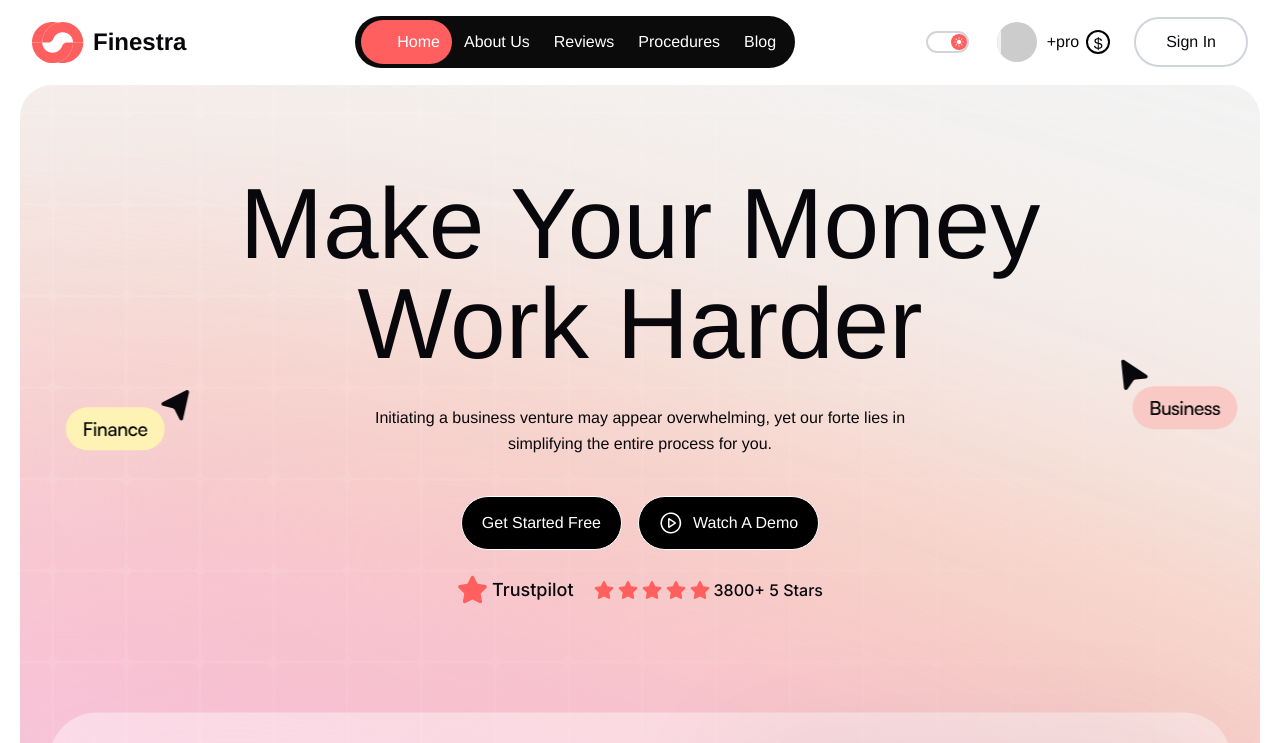
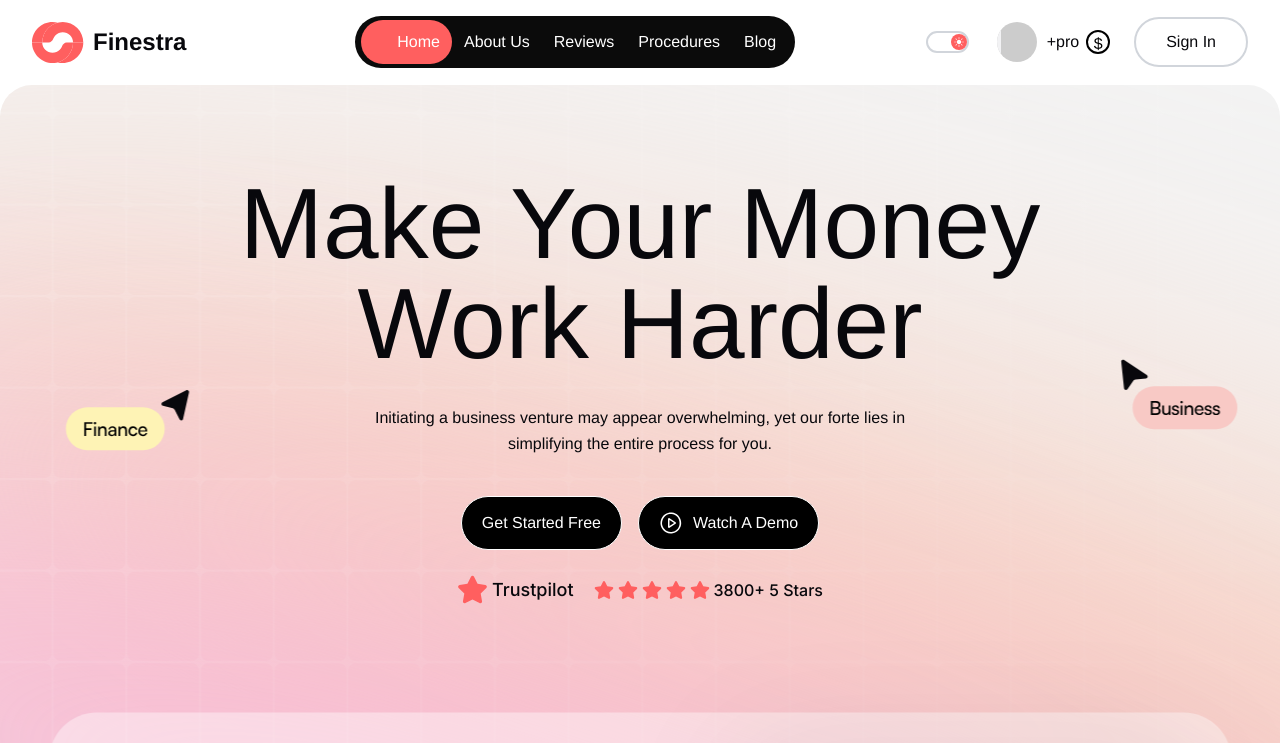
Before and after one commit to MostafaKamalAsif/Finestra, a React (Vite) app: page / in a window 1280 px wide. Shown: the top 743 px of the page. Built offline with nearby package versions, Linux system fonts and the light colour scheme.

Commit message:
lg complete

```diff
--- a/src/Components/Container.jsx
+++ b/src/Components/Container.jsx
@@ -2,7 +2,7 @@ import React from 'react'
 
 const Container = ({children,className}) => {
   return (
-    <div className={`max-w-[520px] md:max-w-[680px] lg:max-w-[1296px] m-auto ${className}`}>{children}</div>
+    <div className={`max-w-[500px] md:max-w-[720px] lg:max-w-[1400px] m-auto ${className}`}>{children}</div>
   )
 }
 
--- a/src/Components/Layouts.jsx/AccountTransfer.jsx
+++ b/src/Components/Layouts.jsx/AccountTransfer.jsx
@@ -8,11 +8,13 @@ import { HiUsers } from "react-icons/hi2";
 import { FaRegLifeRing } from "react-icons/fa";
 import { HiViewColumns } from "react-icons/hi2";
 import AccountCard from "../AccountCard";
+import Container from "../Container";
 const AccountTransfer = () => {
   return (
     <>
       <div className="my-3.5 ">
-        <div className="pt-16 pb-[100px] px-2.5 md:pt-32 md:pb-[140px] md:px-[106px] bg-[#F8F8F8] dark:bg-[#1A1A1A] mix-w-[520px] md:max-w-[680px] lg:max-w-[1400px] m-auto rounded-3xl">
+        <Container>
+        <div className="pt-16 pb-[100px] px-2.5 md:pt-32 md:pb-[140px] md:px-[106px] bg-[#F8F8F8] dark:bg-[#1A1A1A]  m-auto rounded-3xl">
           {/* Account transfer  */}
           <Flex className={"gap-x-[100px] max-w-[1188px] md:pb-[100px]"}>
             <div className="w-[545px]">
@@ -60,7 +62,7 @@ const AccountTransfer = () => {
           </Flex>
 
           {/* Key Reasons to Choose Us  */}
-          <Flex className={"justify-between pt-12 md:pt-0 pb-[65px]"}>
+          <Flex className={"justify-between max-w-[1202px] m-auto pt-12 md:pt-0 pb-[65px]"}>
             <h2 className="text-TextColor text-4xl md:text-[72px] font-bold leading-[100%] capitalize md:w-[600px]">
               Key Reasons to Choose Us
             </h2>
@@ -71,7 +73,8 @@ const AccountTransfer = () => {
           </Flex>
 
           {/* Clints card  */}
-          <Flex className={"  justify-between"}>
+          <div className="max-w-[1188px] m-auto">
+          <Flex className={"   justify-between"}>
             <ClientsCard
               numbers={"20"}
               ratio={"K"}
@@ -107,7 +110,9 @@ const AccountTransfer = () => {
               <span className="text-[18px]">Experience</span>
             </ClientsCard>
           </Flex>
+          </div>
         </div>
+        </Container>
       </div>
     </>
   );
--- a/src/Components/Layouts.jsx/Banner.jsx
+++ b/src/Components/Layouts.jsx/Banner.jsx
@@ -3,16 +3,18 @@ import Flex from '../Flex'
 import Button from '../Button'
 import { VscPlayCircle } from "react-icons/vsc";
 import { FaStar } from "react-icons/fa";
+import Container from '../Container';
 
 const Banner = () => {
   return (
     <>
-    <div className="px-5 pb-7.5 ">
+    <div className=" ">
+      <Container>
     <div className="bg-[url(/src/assets/Banner.svg)] bg-center bg-cover bg-no-repeat
                       pt-12 sm:pt-16 md:pt-20 lg:pt-[88px]
                       pb-[250px] sm:pb-[350px] md:pb-[450px] lg:pb-[536px]
                       rounded-2xl sm:rounded-3xl lg:rounded-4xl
-                      dark:invert mix-w-[520px] md:max-w-[680px] lg:max-w-[1400px] m-auto ">
+                      dark:invert ">
 
     {/* Heading with fade-in animation */}
     <h1 className='md:w-[900px] md:m-auto text-[40px]  md:text-[100px] leading-[100%] text-center font-medium text-TextColor  animate-fade-in-up dark:text-[#08080C]'>
@@ -56,6 +58,7 @@ const Banner = () => {
     </Flex>
 
     </div>
+    </Container>
     </div>
     </>
   )
--- a/src/Components/Layouts.jsx/Footer.jsx
+++ b/src/Components/Layouts.jsx/Footer.jsx
@@ -10,7 +10,7 @@ const Footer = () => {
     <>
     <div className="bg-[url(/src/assets/Footer.svg)] bg-center bg-cover bg-no-repeat pt-12 md:pt-[86px] pb-[46px] overflow-hidden  rounded-4xl dark:invert filter">
 
-    <Container>
+    <div className='max-w-[500px] md:max-w-[720px]  lg:max-w-[1296px] m-auto'>
       {/* Top part  */}
         <Flex className={'flex justify-between pb-[60px] md:pb-[120px] '}>
             <h2 className='text-[24px] md:text-[80px] font-medium text-TextColor dark:text-[#08080C] scroll-reveal-left'>Let's Sit &Talk</h2>
@@ -84,7 +84,7 @@ const Footer = () => {
           </div>
         </Flex>
 
-    </Container>
+    </div>
     </div>
     </>
   )
--- a/src/Components/Layouts.jsx/Header.jsx
+++ b/src/Components/Layouts.jsx/Header.jsx
@@ -8,6 +8,7 @@ import { MdOutlineMedicalServices } from "react-icons/md";
 import { HiMenuAlt3, HiX } from "react-icons/hi";
 import Mode from '../Mode';
 import Flex from '../Flex';
+import Container from '../Container';
 
 const Header = ({ scrollToSection, refs }) => {
   const [active, setActive] = useState('Home');
@@ -28,8 +29,10 @@ const Header = ({ scrollToSection, refs }) => {
   };
 
   return (
+    <>
     <header className='bg-white dark:bg-gray-900 animate-fade-in-down sticky top-0 z-50'>
-      <div className="flex max-w-[520px] md:max-w-[680px] lg:max-w-[1400px] m-auto pt-[13px] pb-3.5 px-4 md:px-6 lg:px-8 justify-between items-center">
+      <Container>
+      <div className="flex  max-w-[500px] md:max-w-[720px] lg:max-w-[1400px] mx-auto pt-[13px] pb-3.5 px-4 md:px-6 lg:px-8 justify-between items-center">
         {/* Logo */}
         <div className='flex items-center gap-x-[9px]'>
           <Image imgsrc={Logo} className={'pt-1 pb-0.5 hover-scale'} />
@@ -114,7 +117,9 @@ const Header = ({ scrollToSection, refs }) => {
           </div>
         </div>
       </div>
+      </Container>
     </header>
+    </>
   )
 }
 
--- a/src/Components/Layouts.jsx/MangeMoney.jsx
+++ b/src/Components/Layouts.jsx/MangeMoney.jsx
@@ -41,6 +41,7 @@ const MangeMoney = () => {
   return (
     <div className="py-[72px] md:py-[92px]">
       <Container>
+        <div className="max-w-[1296px] m-auto">
         <Flex className={'items-end '}>
           <div className=" md:w-[649px]">
             <h2 className='text-[35px] md:text-[72px] font-medium leading-[110%] md:pr-40 text-TextColor text-center md:text-start'>
@@ -121,6 +122,7 @@ const MangeMoney = () => {
 <hr className='border-TextColor/16 mt-6.5'/>
           </div>
         </Flex>
+        </div>
       </Container>
     </div>
   );
--- a/src/Components/Layouts.jsx/Review.jsx
+++ b/src/Components/Layouts.jsx/Review.jsx
@@ -29,7 +29,7 @@ const Review = () => {
             </p>
           </div>
           {/* Reviews  */}.
-          <Flex className={"flex-wrap flex max-w-[520px] md:max-w-[680px] lg:max-w-[1208px] m-auto gap-4 items-start"}>
+          <Flex className={"flex-wrap flex max-w-[1208px] m-auto gap-4 items-start"}>
             <ReviewCard
               className={"bg-[#FFBC99] dark:bg-[#004366]"}
               UserName={"Megan"}
```
